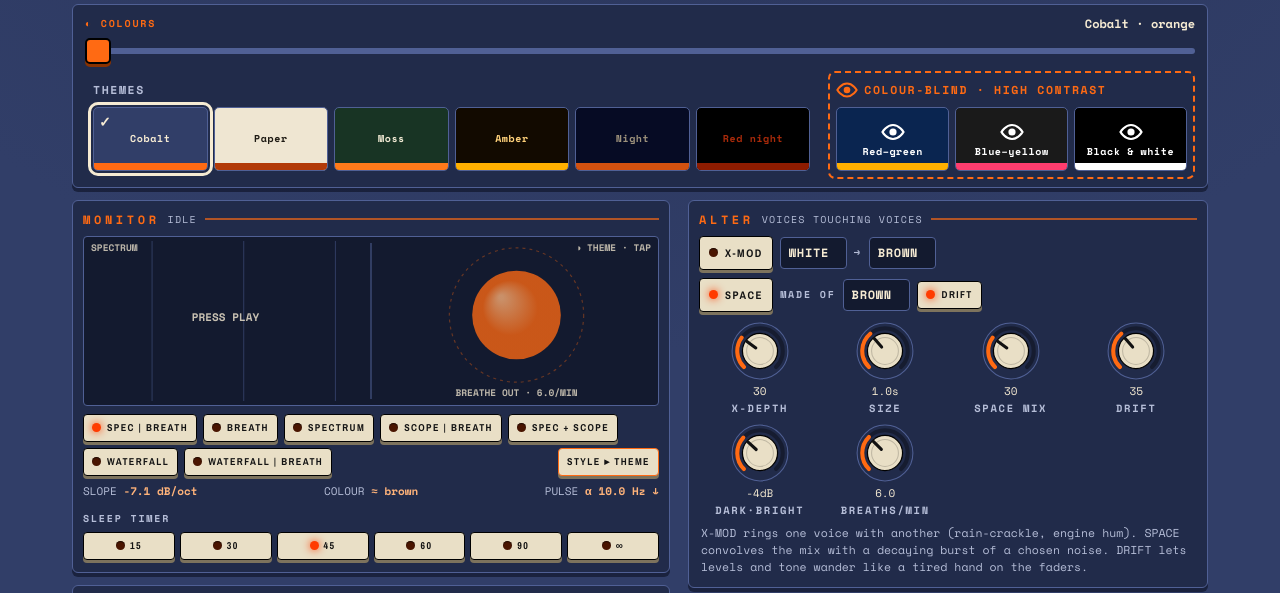
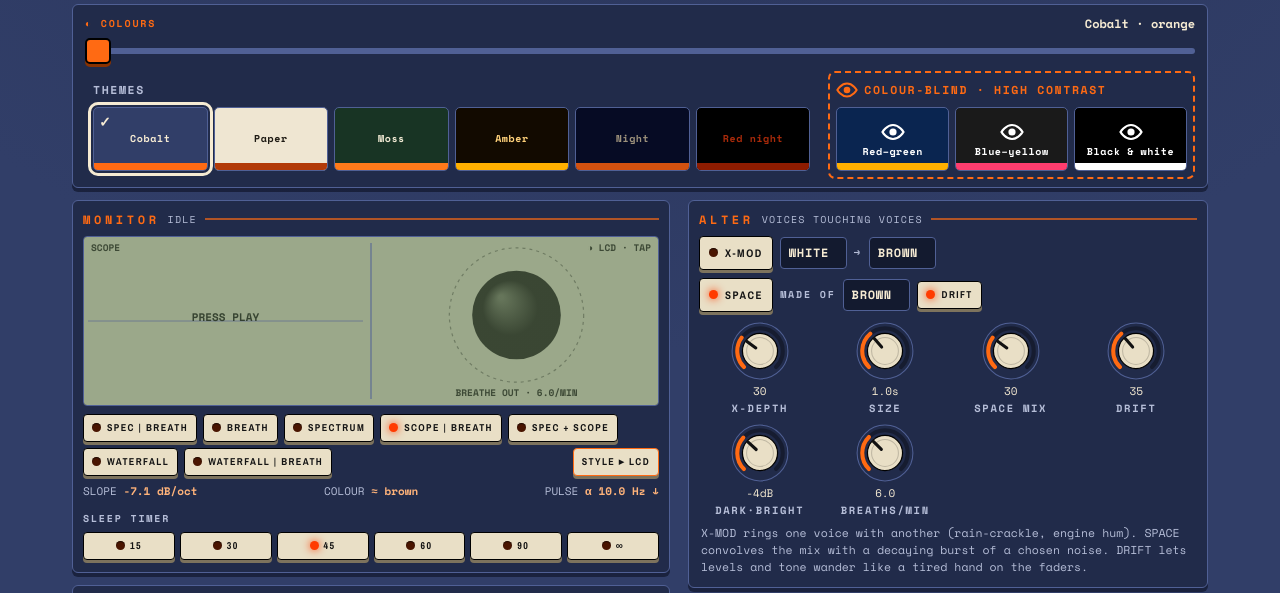
Before and after one commit to tabenius/BAZ.NG-5, a plain HTML site: page index.html in a window 1280 px wide. Shown: the part 152-745 px from the top of the page. Drawn offline with nearby package versions, Linux system fonts and the light colour scheme.

Commit message:
Monitor defaults to scope | breath in the LCD style
New visitors start there; saved choices are kept.

Co-Authored-By: Claude Opus 5.5 <noreply@anthropic.com>

```diff
--- a/index.html
+++ b/index.html
@@ -427,7 +427,7 @@ function defaultState(){
     schema:FIXED.schema, preset:'delta-drift',
     params:structuredClone(PRESETS['delta-drift'].p),
     settings:{ timerMin:45, fadeMin:12, wakeLock:true },
-    ui:{ theme:'cobalt', haptics:true, scope:true, knobSens:1, iosHint:false, view:'spec|breath', skin:'theme' },
+    ui:{ theme:'cobalt', haptics:true, scope:true, knobSens:1, iosHint:false, view:'osc|breath', skin:'lcd' },
     note:'',
     stats:{ sessions:0, minutes:0, bandMin:{delta:0,theta:0,alpha:0,beta:0}, presetMin:{} , last:null},
     log:[]   // one entry per session: {t:ISO, preset, min, hz, rate:null|0..3, note}
@@ -1083,7 +1083,7 @@ function buildViews(){
   const s=document.createElement('button'); s.className='sw mini skin'; s.id='skinBtn'; s.onclick=()=>cycleSkin(1); v.appendChild(s);
 }
 function renderViews(){
-  if(!VIEWS[S.ui.view]) S.ui.view='spec|breath'; if(!SKINS[S.ui.skin]) S.ui.skin='theme';
+  if(!VIEWS[S.ui.view]) S.ui.view='osc|breath'; if(!SKINS[S.ui.skin]) S.ui.skin='lcd';
   document.querySelectorAll('[data-view]').forEach(b=>b.classList.toggle('on',b.dataset.view===S.ui.view));
   $('#skinBtn').textContent='STYLE ▸ '+SKINS[S.ui.skin].label.toUpperCase();
 }
@@ -1165,7 +1165,7 @@ function frame(){
   if(!S.ui.scope||!w) return;
   const cs=getComputedStyle(document.body), v=n=>cs.getPropertyValue(n).trim();
   const th={acc:v('--accent'),acc2:v('--accent2'),ink:v('--ink'),line:v('--line'),well:v('--well')};
-  const sk=SKINS[S.ui.skin]||SKINS.theme, panes=(VIEWS[S.ui.view]||VIEWS['spec|breath']).panes;
+  const sk=SKINS[S.ui.skin]||SKINS.lcd, panes=(VIEWS[S.ui.view]||VIEWS['osc|breath']).panes;
   cx.clearRect(0,0,w,h);
   if(sk.bg){ cx.fillStyle=sk.bg; cx.fillRect(0,0,w,h); }
   const live=rt.playing&&rt.mode==='live'&&rt.an;
```
